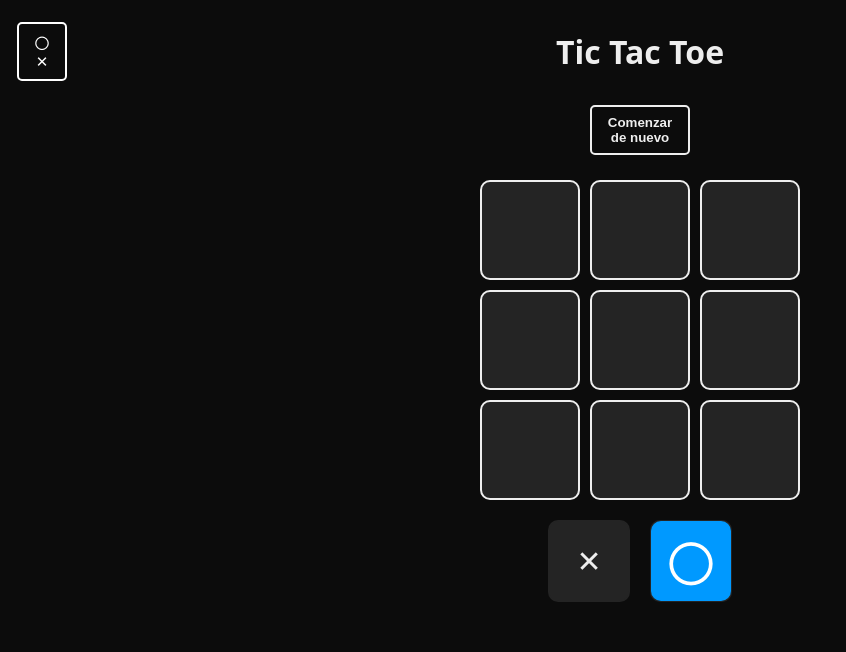
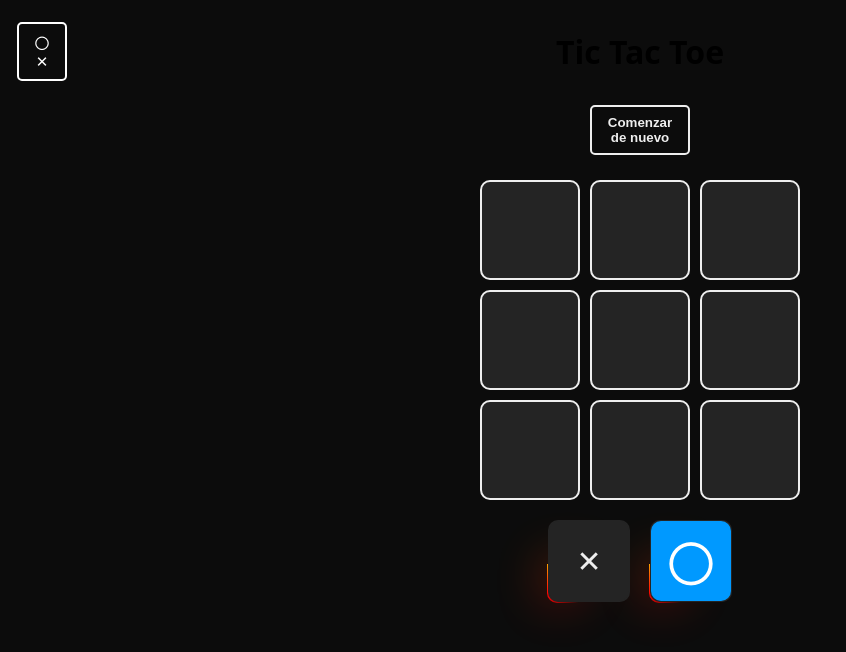
Before and after one commit to Maty910/TicTacToe-React, a React (Vite) app: page / in a window 1280 px wide. Shown: the top 652 px of the page, without its empty margins (0-846 px from the left). Built offline with nearby package versions, Linux system fonts and the light colour scheme.

Commit message:
fix: bug in h1 mode change

```diff
--- a/src/index.css
+++ b/src/index.css
@@ -43,7 +43,6 @@ body {
 }
 
 .board h1 {
-  color: #eee;
   margin-bottom: 16px;
 }
 
@@ -59,8 +58,6 @@ body {
   font-weight: bold;
   cursor: pointer;
 }
-
-
 
 /* .turn button {
   width: 80px;
@@ -192,18 +189,13 @@ body {
   border: transparent;
 }
 
-.board .turn .turnButton:hover .square{
-  background-color: #eee;
-  color: #0c0c0c;
-}
-
 @property --angle{
   syntax: "<angle>";
   initial-value: 0deg;
   inherits: false;
 }
 
-.turn .turnButton:hover::after, .turn .turnButton:hover::before {
+.turn .turnButton::after, .turn .turnButton::before {
   content: '';
   position: absolute;
   height: 100%;
@@ -218,7 +210,7 @@ body {
   border-radius: 10px;
 }
 
-.turn .turnButton:hover::before {
+.turn .turnButton::before {
   filter: blur(1.5rem);
   opacity: .5;
   /* animation: 3s spin linear infinite; */
@@ -267,13 +259,16 @@ body {
   gap: 15px;
 }
 
-.darkmode {
-  background-color: #0c0c0c;
-  color: #eee;
-  transition: .5s ease-in-out;
+.winner button:hover {
+background-color: #66666697;
 }
 
-.lightmode, .lightmode button,.lightmode .board h1, .lightmode .turnButton {
+.darkmode {
+  background-color: var(--black);
+  transition: all .5s ease-in-out;
+}
+
+.lightmode, .lightmode button, .lightmode .turnButton {
   background-color: var(--cream);
   color: var(--black);
   border-color: var(--text-color);
@@ -316,22 +311,23 @@ aside {
   border-radius: 10px;
   box-shadow: 0px 2px 8px #00ffbb56; /* Añade una sombra para darle profundidad */
   overflow: hidden;
-  transition: max-height 0.3s ease-out, opacity 0.3s ease-out; /* Transición suave para el desplegable */
+  transition: max-height .4s ease-out, opacity 1s ease-out; /* Transición suave para el desplegable */
   max-height: 0; /* Comienza cerrado */
   opacity: 0;
-  z-index: 2;
 }
 
 aside.open {
   max-height: 300px; /* Espacio para mostrar el contenido */
   opacity: 1;
+  z-index: 2;
 }
 
 aside h2, aside p {
   color: #cdce90;
   padding: 7px;
   margin: 0;
-  background-color: rgb(35, 35, 35) /* Diferencia del fondo del aside */
+  background-color: #232323; /* Diferencia del fondo del aside */
+  z-index: 2;
 }
 
 aside button {
@@ -340,6 +336,7 @@ aside button {
   border: none;
   cursor: pointer;
   text-align: center;
+  z-index: 2;
 }
 
 aside button:hover {
@@ -353,6 +350,7 @@ aside button:hover {
     border-radius: 0;
   }
 }
+
 button.menu-toggle {
   text-align: center;
   background: var(--black);
@@ -365,11 +363,15 @@ button.menu-toggle {
   top: -3px;
   left: -8px;
   cursor: pointer;
-  z-index: 11;
-  transition:  all 0.3s ease;
+  z-index: 2;
+  transition:  all .4s ease;
 }
 
 button.menu-toggle.open {
   transform: rotate(270deg);
   left:225px
 }
+
+button.menu-toggle:hover {
+  background-color: #66666697;
+}
```
